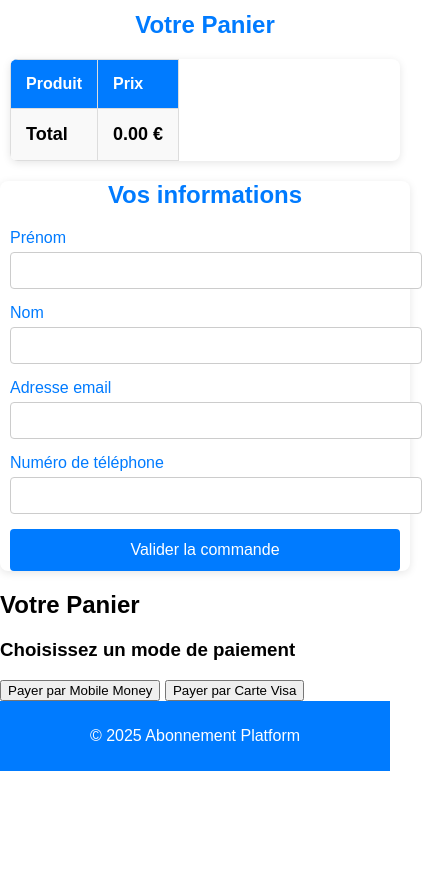
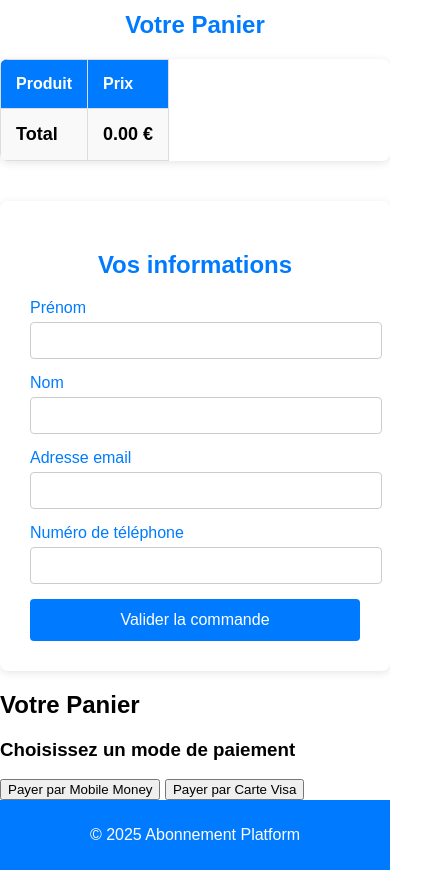
Before and after one commit to Profzen/mbs, a plain HTML site: page checkout.html in a window 390 px wide. Shown: the part 79-949 px from the top of the page, 422 px wide, since content can reach past the window. Before the commit the page ends 850 px from the top, so only its background shows below. Drawn offline with Linux system fonts and the light colour scheme.

Commit message:
Add files via upload

```diff
--- a/style.css
+++ b/style.css
@@ -713,7 +713,7 @@ button[type="submit"]:hover {
   background-color: #0056b3;
 }
 
-/* Responsive - pour mobile */
+/* Responsive */
 @media (max-width: 768px) {
   main {
     margin: 20px auto;
@@ -721,20 +721,14 @@ button[type="submit"]:hover {
     width: 100%;
   }
 
-  /* Pour centrer le contenu du tableau et du formulaire */
-  .checkout-section,
-  .checkout-form-section {
-    margin: 0 auto 20px auto;
-    width: 100%;
-    max-width: 100%; /* Assure que la largeur est à 100% de l'écran */
-    padding: 0 10px; /* Optionnel, pour ajouter un peu de padding */
+  /* Pour le tableau, permettre un défilement horizontal si nécessaire */
+  #cart-table {
+    display: block;
+    overflow-x: auto;
   }
 
-  /* Pour le tableau, éviter un margin droit excessif */
-  #cart-table {
-    width: 100%;
-    margin: 0 auto; /* Centrer le tableau */
-    display: block;
-    overflow-x: hidden;
+  /* Ajuster les marges et le padding des sections */
+  .checkout-section, .checkout-form-section {
+    margin-bottom: 20px;
   }
 }
```
